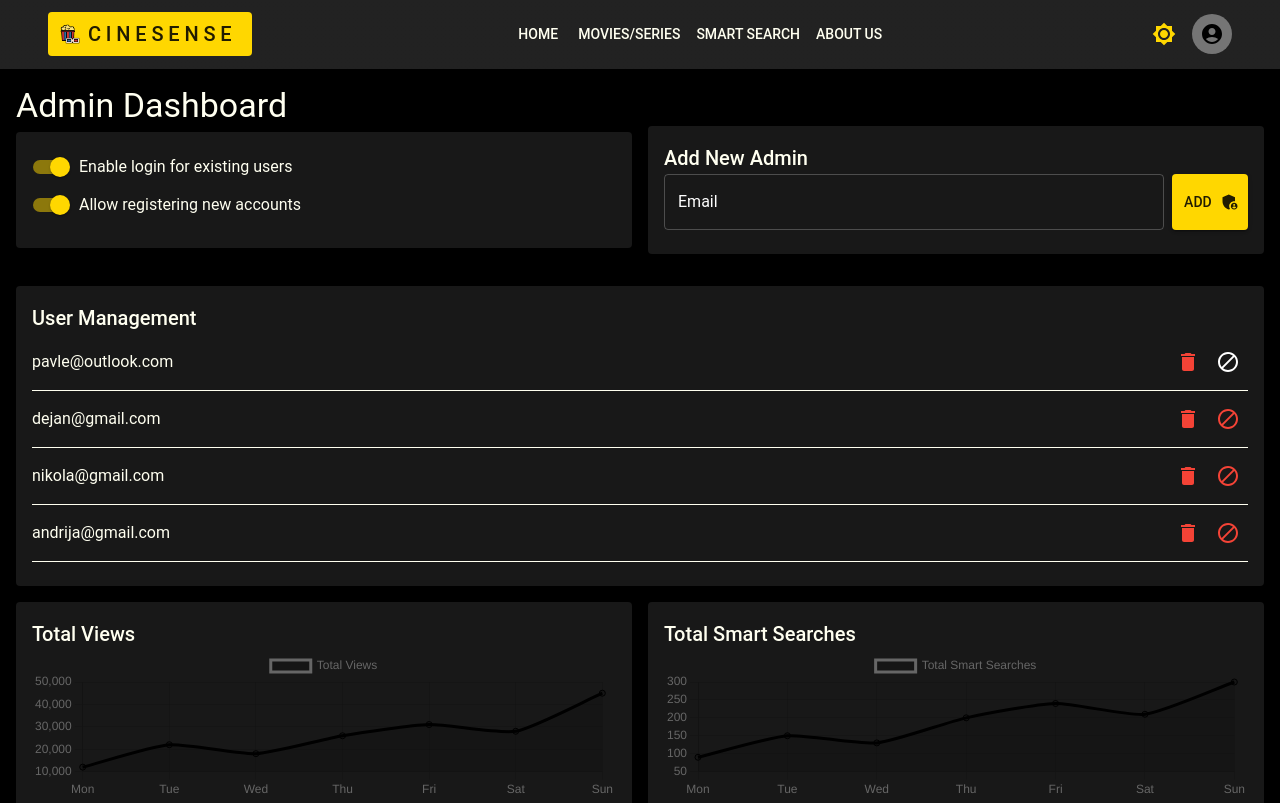
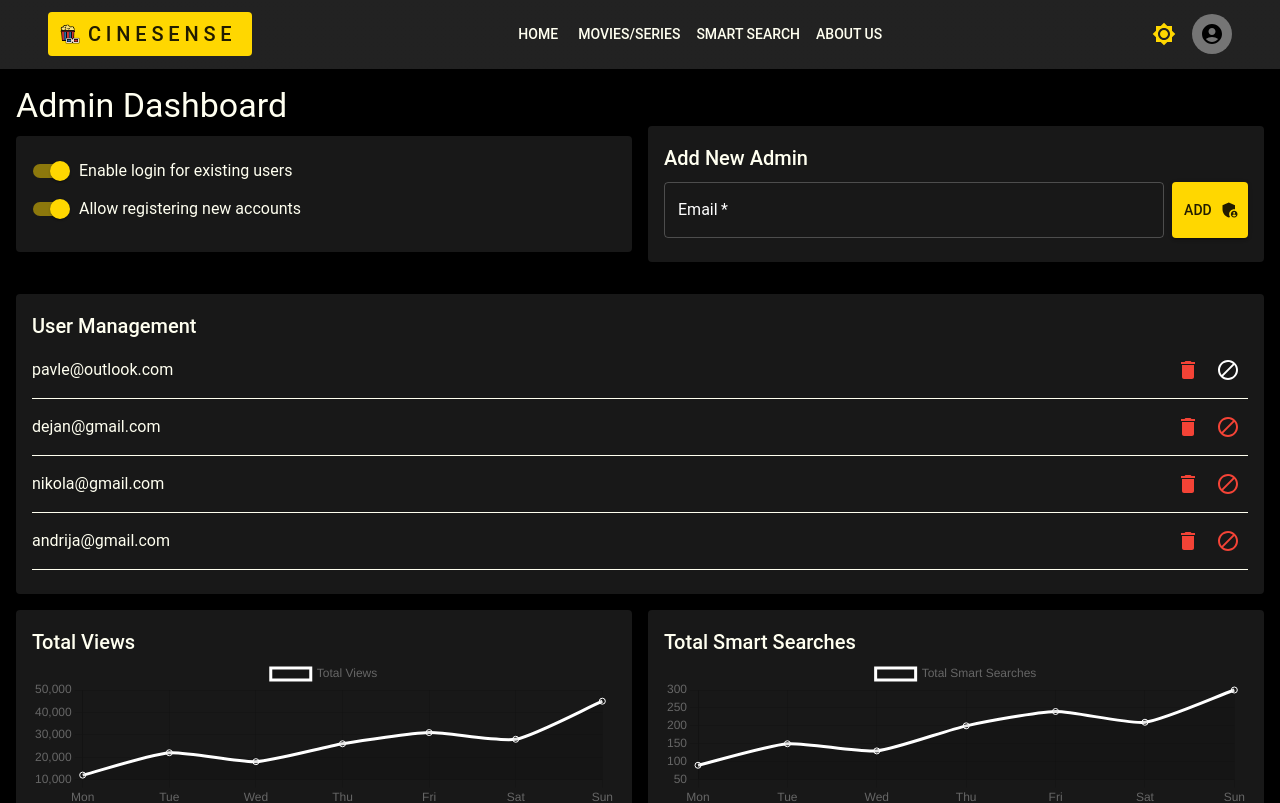
Before and after one commit to PavleDz/CineSense, a React (Vite) app: page /admin in a window 1280 px wide. Shown: the top 803 px of the page. Built offline with nearby package versions, Linux system fonts and the light colour scheme.

Commit message:
CNSN-68 Admin page update

```diff
--- a/src/components/admin/AddAdminCard.jsx
+++ b/src/components/admin/AddAdminCard.jsx
@@ -1,3 +1,4 @@
+import { useState } from "react";
 import {
   Card,
   CardContent,
@@ -9,15 +10,40 @@ import {
 import { AdminPanelSettings } from "@mui/icons-material";
 
 const AddAdminCard = () => {
+  const [email, setEmail] = useState("");
+
+  const handleSubmit = (e) => {
+    e.preventDefault();
+
+    console.log("Adding Admin with email:", email);
+
+    setEmail("");
+  };
+
   return (
     <Card className="mb-4">
       <CardContent>
-        <Typography variant="h6" className="mb-4">
+        <Typography variant="h6" className="mb-4 pb-2">
           Add New Admin
         </Typography>
-        <Box className="flex flex-col gap-2 md:flex-row">
-          <TextField label="Email" variant="outlined" type="email" fullWidth />
+
+        <Box
+          component="form"
+          className="flex flex-col gap-2 md:flex-row"
+          onSubmit={handleSubmit}
+        >
+          <TextField
+            label="Email"
+            variant="outlined"
+            type="email"
+            required
+            fullWidth
+            value={email}
+            onChange={(e) => setEmail(e.target.value)}
+          />
+
           <Button
+            type="submit"
             variant="contained"
             color="primary"
             endIcon={<AdminPanelSettings />}
--- a/src/components/admin/StatsCard.jsx
+++ b/src/components/admin/StatsCard.jsx
@@ -1,10 +1,20 @@
 import { useState } from "react";
-import { Card, CardContent, Typography, Modal, Box } from "@mui/material";
+import {
+  Card,
+  CardContent,
+  Typography,
+  Modal,
+  Box,
+  IconButton,
+} from "@mui/material";
+import CloseIcon from "@mui/icons-material/Close";
 import { Line } from "react-chartjs-2";
 import "chart.js/auto";
+import { useTheme } from "@mui/material/styles";
 
 const StatsCard = ({ title, data }) => {
   const [open, setOpen] = useState(false);
+  const theme = useTheme();
 
   const chartData = {
     labels: ["Mon", "Tue", "Wed", "Thu", "Fri", "Sat", "Sun"],
@@ -13,10 +23,14 @@ const StatsCard = ({ title, data }) => {
         label: title,
         data: data,
         fill: true,
-        borderColor: "primary",
+        borderColor: "white",
         tension: 0.2,
       },
     ],
+  };
+
+  const options = {
+    maintainAspectRatio: false,
   };
 
   const handleOpen = () => setOpen(true);
@@ -30,18 +44,41 @@ const StatsCard = ({ title, data }) => {
             {title}
           </Typography>
           <div style={{ height: "150px" }}>
-            <Line data={chartData} options={{ maintainAspectRatio: false }} />
+            <Line
+              data={chartData}
+              options={options}
+              style={{ backgroundColor: theme.palette.background.primary }}
+            />
           </div>
         </CardContent>
       </Card>
 
       <Modal open={open} onClose={handleClose}>
-        <Box className="absolute top-1/2 left-1/2 -translate-x-1/2 -translate-y-1/2 bg-white p-6 rounded shadow-lg w-[90%] max-w-3xl">
+        <Box
+          className="absolute top-1/2 left-1/2 -translate-x-1/2 -translate-y-1/2 p-6 rounded shadow-lg w-[90%] max-w-3xl"
+          sx={{
+            position: "relative",
+            bgcolor: "background.paper",
+          }}
+        >
+          {/* Close button on top-right */}
+          <IconButton
+            aria-label="close"
+            onClick={handleClose}
+            sx={{ position: "absolute", right: 8, top: 8 }}
+          >
+            <CloseIcon />
+          </IconButton>
+
           <Typography variant="h5" className="mb-4">
             {title} - Detailed View
           </Typography>
           <div style={{ height: "400px" }}>
-            <Line data={chartData} options={{ maintainAspectRatio: false }} />
+            <Line
+              data={chartData}
+              options={options}
+              style={{ backgroundColor: theme.palette.background.primary }}
+            />
           </div>
         </Box>
       </Modal>
```
